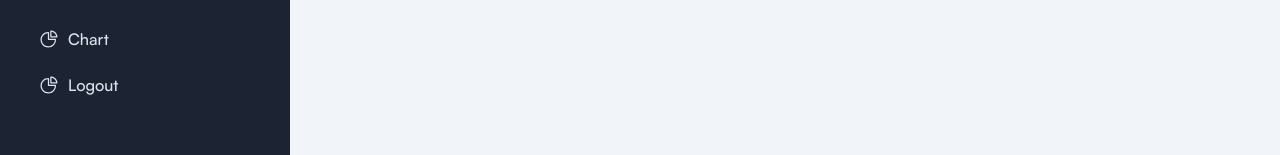
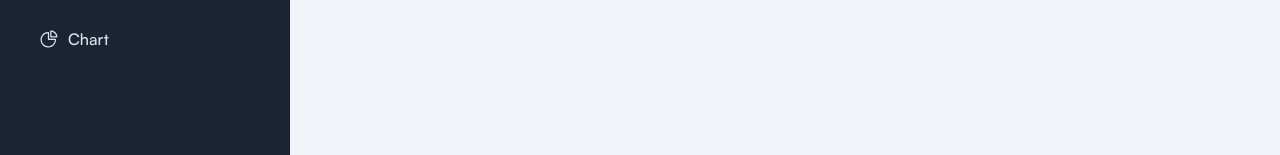
Before and after one commit to EddyShimwa/kal_palace, a React (Vite) app: page /report in a window 1280 px wide. Shown: the part 437-592 px from the top of the page. Built offline with nearby package versions, Linux system fonts and the light colour scheme; sample sign-in values are in the browser's storage.

Commit message:
remove unusable login component

```diff
--- a/src/components/Sidebar/index.tsx
+++ b/src/components/Sidebar/index.tsx
@@ -491,48 +491,8 @@ const Sidebar = ({ sidebarOpen, setSidebarOpen }: SidebarProps) => {
                       Chart
                     </NavLink>
                   </li>
-                  {/* <!-- Menu Item Chart --> */}
-                  <li>
-                    <NavLink
-                      to="/Logout"
-                      onClick={handleLogout}
-                      className={`group relative flex items-center gap-2.5 rounded-sm py-2 px-4 font-medium text-bodydark1 duration-300 ease-in-out hover:bg-graydark dark:hover:bg-meta-4 ${
-                        pathname.includes("chart") &&
-                        "bg-graydark dark:bg-meta-4"
-                      }`}
-                    >
-                      <svg
-                        className="fill-current"
-                        width="18"
-                        height="19"
-                        viewBox="0 0 18 19"
-                        fill="none"
-                        xmlns="http://www.w3.org/2000/svg"
-                      >
-                        <g clipPath="url(#clip0_130_9801)">
-                          <path
-                            d="M10.8563 0.55835C10.5188 0.55835 10.2095 0.8396 10.2095 1.20522V6.83022C10.2095 7.16773 10.4907 7.4771 10.8563 7.4771H16.8751C17.0438 7.4771 17.2126 7.39272 17.3251 7.28022C17.4376 7.1396 17.4938 6.97085 17.4938 6.8021C17.2688 3.28647 14.3438 0.55835 10.8563 0.55835ZM11.4751 6.15522V1.8521C13.8095 2.13335 15.6938 3.8771 16.1438 6.18335H11.4751V6.15522Z"
-                            fill=""
-                          />
-                          <path
-                            d="M15.3845 8.7427H9.1126V2.69582C9.1126 2.35832 8.83135 2.07707 8.49385 2.07707C8.40947 2.07707 8.3251 2.07707 8.24072 2.07707C3.96572 2.04895 0.506348 5.53645 0.506348 9.81145C0.506348 14.0864 3.99385 17.5739 8.26885 17.5739C12.5438 17.5739 16.0313 14.0864 16.0313 9.81145C16.0313 9.6427 16.0313 9.47395 16.0032 9.33332C16.0032 8.99582 15.722 8.7427 15.3845 8.7427ZM8.26885 16.3083C4.66885 16.3083 1.77197 13.4114 1.77197 9.81145C1.77197 6.3802 4.47197 3.53957 7.8751 3.3427V9.36145C7.8751 9.69895 8.15635 10.0083 8.52197 10.0083H14.7938C14.6813 13.4958 11.7845 16.3083 8.26885 16.3083Z"
-                            fill=""
-                          />
-                        </g>
-                        <defs>
-                          <clipPath id="clip0_130_9801">
-                            <rect
-                              width="18"
-                              height="18"
-                              fill="white"
-                              transform="translate(0 0.052124)"
-                            />
-                          </clipPath>
-                        </defs>
-                      </svg>
-                      Logout
-                    </NavLink>
-                  </li>
+
+
                 </ul>
               </div>
             </>
--- a/src/pages/Rooms/availableRooms.tsx
+++ b/src/pages/Rooms/availableRooms.tsx
@@ -25,7 +25,7 @@ const FreeRooms: React.FC = () => {
         <p className="flex mr-6 ">{getCurrentDate()}</p>
       </div>
       <div className="block md:grid grid-cols-3 gap-2">
-        {loading &&  <FullScreenLoader />}
+        {loading && <FullScreenLoader />}
         {error && <p className="text-red-500 text-sm">{error}</p>}
         {!loading && !error && rooms.filter((room) => room.isOccupied === false).map((room: Room) => (
           <div key={room._id} className={`border rounded-lg p-4 md:p-4 m-5 bg-[#e2e8f0] dark:bg-[#141a21f7] hover:bg-white ${room.isOccupied ? 'border-[#ef444461]' : 'border-[#159b4647]'}`}>
@@ -34,7 +34,7 @@ const FreeRooms: React.FC = () => {
             </div>
             <div className="flex items-center justify-between mt-5 font-bold">
               <span className="text-[#2b78ff]">{room.price} Rwf</span>
-              <button className={`rounded-md text-white py-1 px-5 ${room.isOccupied ? 'text-[#ef4444a6]' : 'text-green-600'}`}>
+              <button className={`rounded-md py-1 px-5 ${room.isOccupied ? 'text-[#ef4444a6]' : 'text-green-600'}`}>
                 {room.isOccupied ? 'Occupied' : 'Free'}
               </button>
             </div>
--- a/src/pages/Rooms/occupiedRooms.tsx
+++ b/src/pages/Rooms/occupiedRooms.tsx
@@ -34,7 +34,7 @@ const OccupiedRooms: React.FC = () => {
             </div>
             <div className="flex items-center justify-between mt-5 font-bold">
               <span className="text-[#2b78ff]">{room.price} Rwf</span>
-              <button className={`rounded-md text-white py-1 px-5 ${room.isOccupied ? 'text-[#ef4444a6]' : 'text-green-600'}`}>
+              <button className={`rounded-md py-1 px-5 ${room.isOccupied ? 'text-[#ef4444a6]' : 'text-green-600'}`}>
                 {room.isOccupied ? 'Occupied' : 'Free'}
               </button>
             </div>
```
